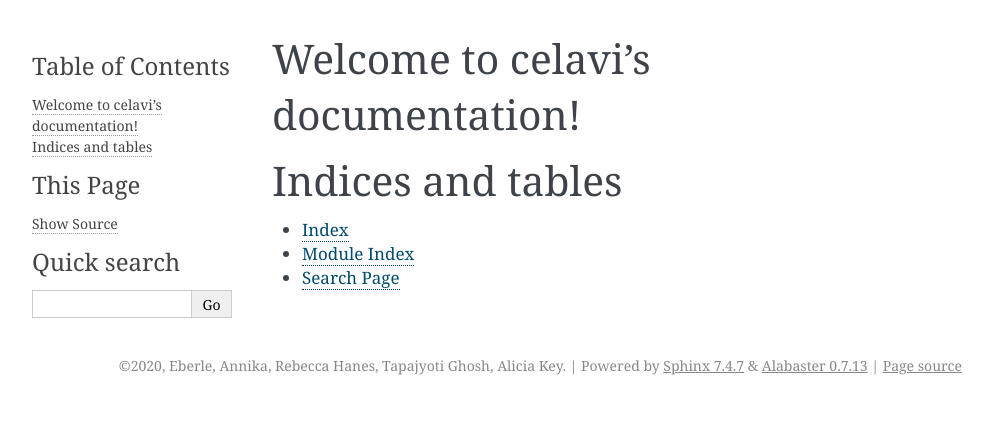
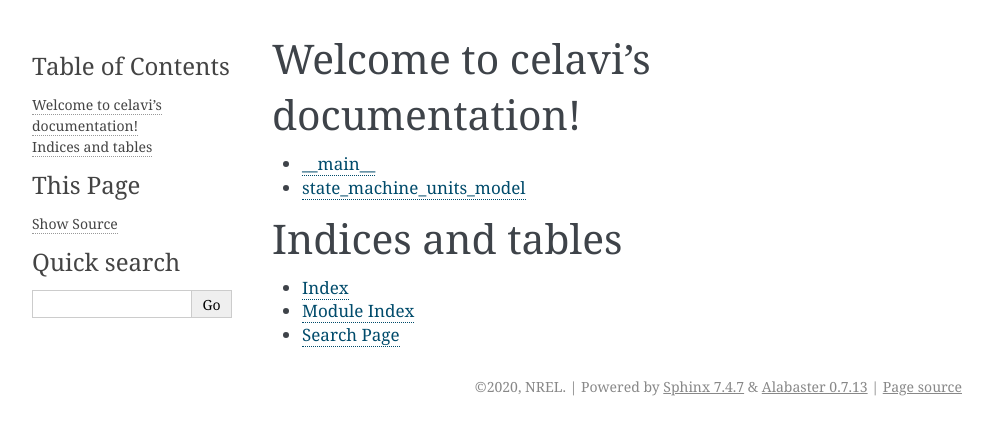
Before and after one commit to NREL/celavi, a Sphinx documentation site: the page built from docs/index.rst, in a window 1280 px wide. Shown: the top 435 px of the page, without its empty margins (148-1141 px from the left). Built offline with Sphinx 7.4.7, drawn with Linux system fonts in a browser that asks for light colours.

Commit message:
Issue #41
Populate the documentation for the `__main__` and state_machine_units_model modules into the Sphinx documentation.

```diff
--- a/docs/conf.py
+++ b/docs/conf.py
@@ -10,16 +10,16 @@
 # add these directories to sys.path here. If the directory is relative to the
 # documentation root, use os.path.abspath to make it absolute, like shown here.
 #
-# import os
-# import sys
-# sys.path.insert(0, os.path.abspath('.'))
+import os
+import sys
+sys.path.insert(0, os.path.abspath('..'))
 
 
 # -- Project information -----------------------------------------------------
 
-project = 'celavi'
-copyright = '2020, Eberle, Annika, Rebecca Hanes, Tapajyoti Ghosh, Alicia Key'
-author = 'Eberle, Annika, Rebecca Hanes, Tapajyoti Ghosh, Alicia Key'
+project = 'CELAVI'
+copyright = '2020, NREL'
+author = 'NREL'
 
 
 # -- General configuration ---------------------------------------------------
@@ -50,3 +50,5 @@ html_theme = 'alabaster'
 # relative to this directory. They are copied after the builtin static files,
 # so a file named "default.css" will overwrite the builtin "default.css".
 html_static_path = ['_static']
+
+extensions = ['sphinx.ext.autodoc', 'sphinx.ext.coverage', 'sphinx.ext.napoleon']
--- /dev/null
+++ b/docs/doc_main.rst
@@ -0,0 +1,5 @@
+__main__
+========
+
+.. automodule:: celavi.__main__
+    :members:
--- /dev/null
+++ b/docs/doc_state_machine_units_model.rst
@@ -0,0 +1,5 @@
+state_machine_units_model
+=========================
+
+.. automodule:: celavi.state_machine_units_model
+    :members:
--- a/docs/index.rst
+++ b/docs/index.rst
@@ -7,8 +7,8 @@ Welcome to celavi's documentation!
 ==================================
 
 .. toctree::
-   :maxdepth: 2
-   :caption: Contents:
+   doc_main
+   doc_state_machine_units_model
 
 
 
```
